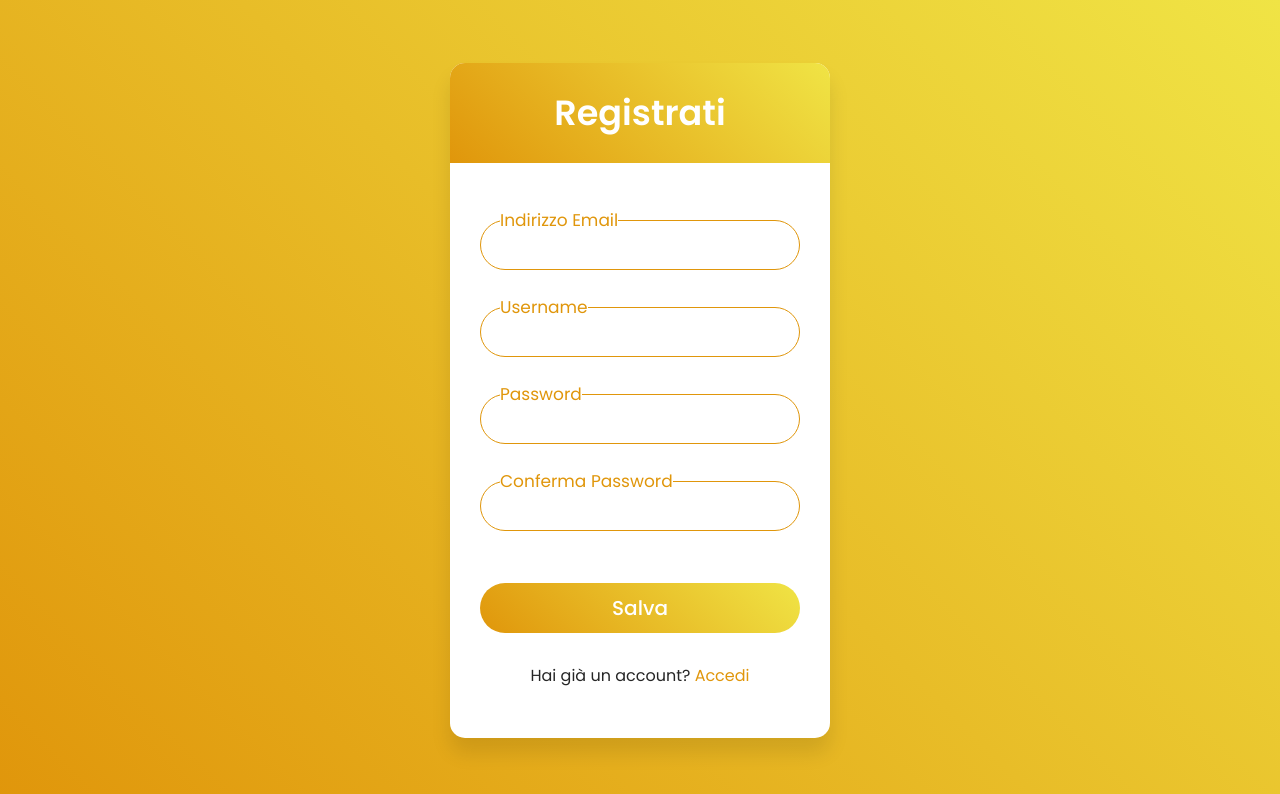
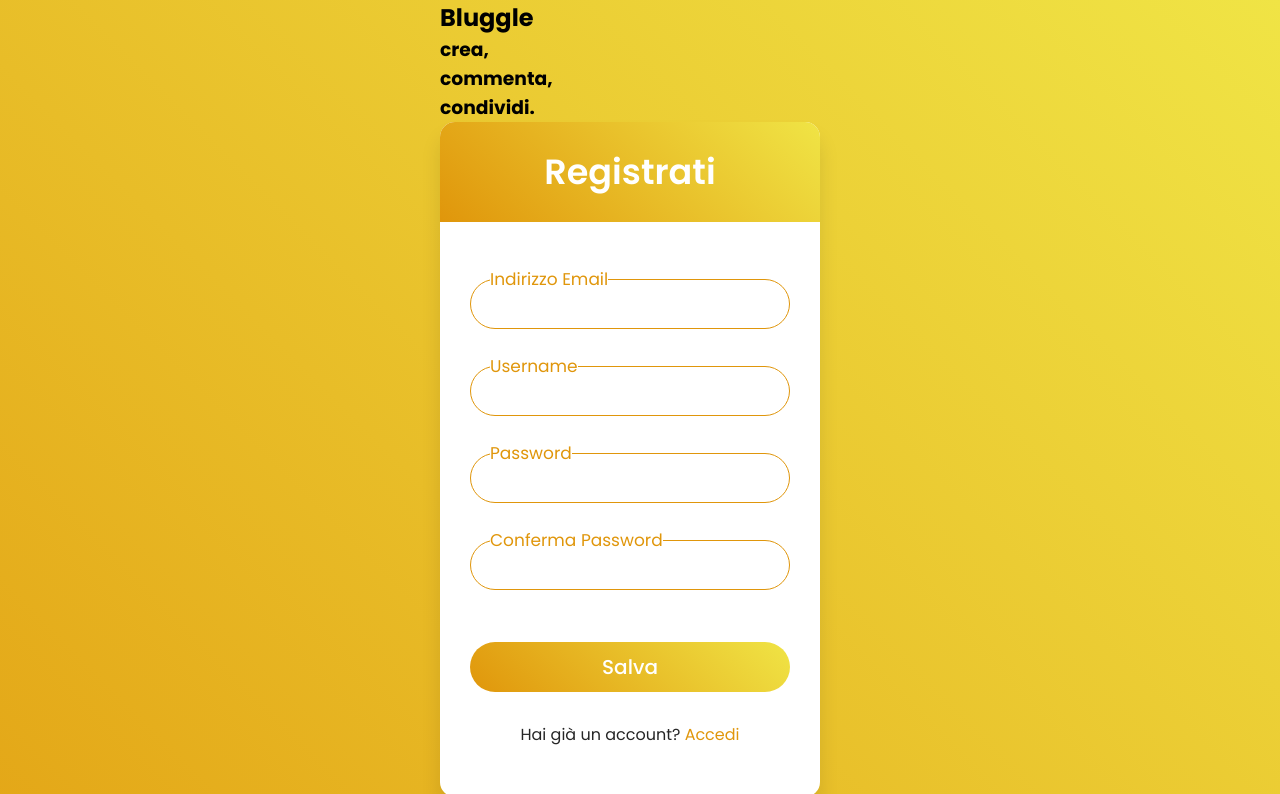
Before and after one commit to leopasq24/Databases-and-web-laboratory-project, a PHP site: page /registrazione.php in a window 1280 px wide. Shown: the top 794 px of the page. Run offline with PHP 8.4, Linux system fonts and the light colour scheme.

Commit message:
Update registrazione.php

```diff
--- a/prova/registrazione.php
+++ b/prova/registrazione.php
@@ -75,6 +75,13 @@ session_unset();
       </script>
    </head>
    <body>
+      <div class="grid-container">
+         <div class="testo">
+            <h2>Bluggle</h2>
+            <h3><span>crea,</span></h3>
+            <h3><span>commenta,</span></h3>
+            <h3><span>condividi.</span></h3>
+         </div>
          <div class="wrapper">
             <div class="title">
                Registrati
@@ -106,5 +113,14 @@ session_unset();
                </div>
             </form>
          </div>
+         <div class="images">
+            <div class="img_1">
+               <img src="foto/selfie.jpg" alt="selfie">
+            </div>
+            <div class="img_2">
+               <img src="foto/social_7.jpg" alt="social">
+            </div>
+         </div>
+      </div>
    </body>
 </html>
```
Lines whose indentation alone changed are shown as unchanged.
